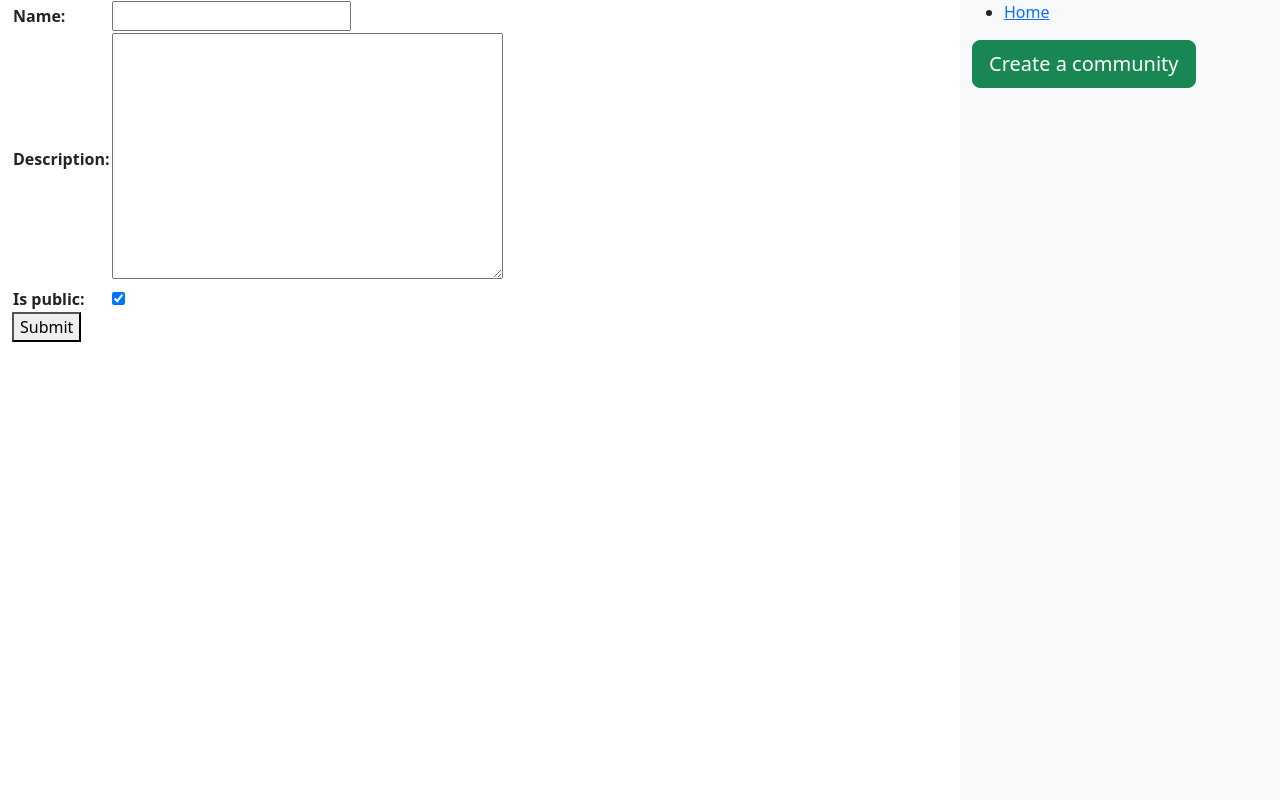
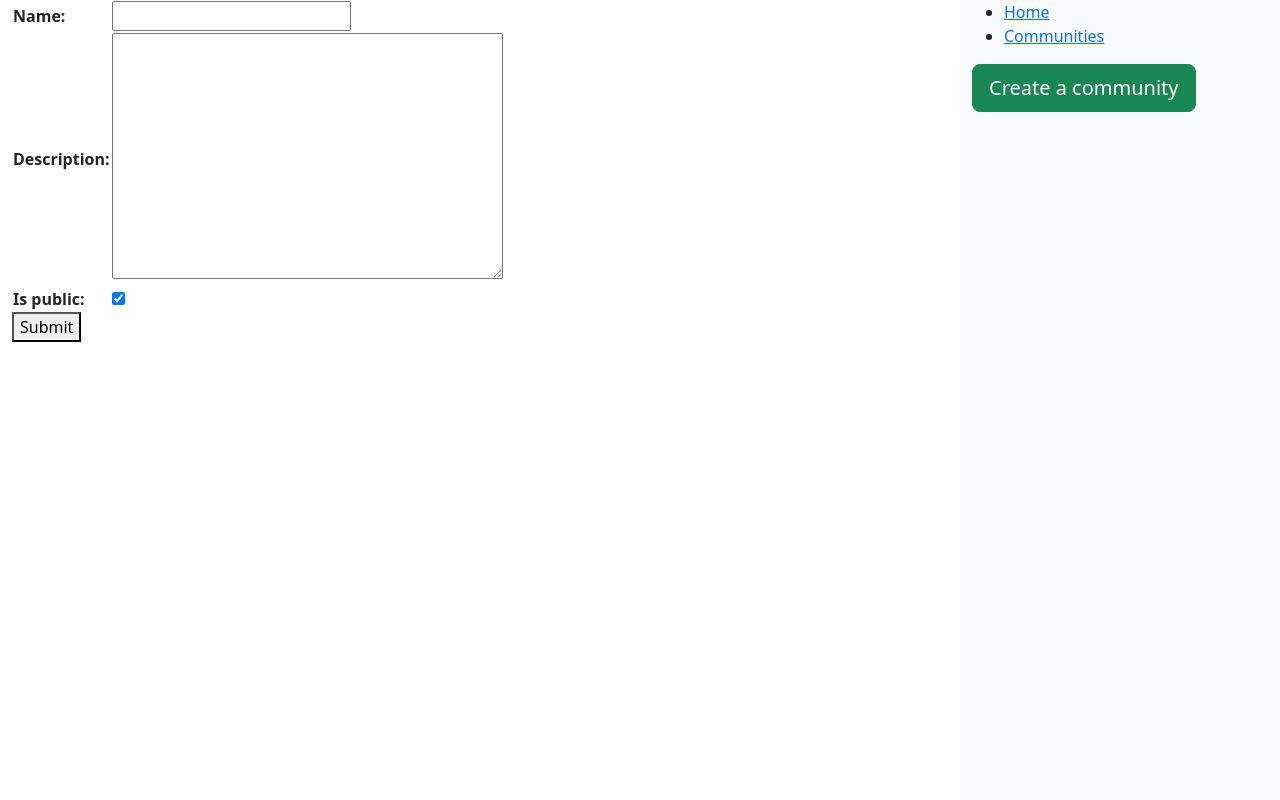
Before and after one commit to aaldaber/SWE573-Spring-2024, a Django app: page /communities/create/ in a window 1280 px wide. Run offline with Django 4.2, Linux system fonts and the light colour scheme; parts of the project's set-up code (start-up, migrations or seed data) failed here and were passed over; some libraries are stand-ins or nearby versions.

Commit message:
some changes to community pages

```diff
--- a/cbis/cbis/urls.py
+++ b/cbis/cbis/urls.py
@@ -24,6 +24,6 @@ urlpatterns = [
     path("communities/", comm_views.community_list, name="community_list"),
     path("communities/create/", comm_views.community_create, name="community_create"),
     path("communities/<uuid:commid>/", comm_views.community_detail, name="community_detail"),
-    path("communities/<uuid:commid>/templates/", comm_views.community_templates_list),
+    path("communities/<uuid:commid>/templates/", comm_views.community_templates_list, name="community_templates_list"),
     path("communities/<uuid:commid>/<int:postid>/", comm_views.post_detail, name="postdetail"),
 ]
--- a/cbis/community/templates/community/base.html
+++ b/cbis/community/templates/community/base.html
@@ -25,6 +25,7 @@
             {% block sidebar %}
             <ul>
                 <li><a href="{% url 'index' %}">Home</a></li>
+                <li><a href="{% url 'community_list' %}">Communities</a></li>
             </ul>
                 <div class="col-12">
                 <a href="{% url 'community_create' %}" class="btn btn-success btn-lg">
--- a/cbis/community/templates/community/community_detail.html
+++ b/cbis/community/templates/community/community_detail.html
@@ -6,7 +6,9 @@
   <h5 class="card-header">{{ community.name }}</h5>
   <div class="card-body">
     <p class="card-text">{{ community.description }}</p>
-    <a href="#" class="btn btn-primary">Go somewhere</a>
+      {% if is_moderator or is_owner %}
+    <a href="{% url 'community_templates_list' community.id %}" class="btn btn-primary">Templates</a>
+      {% endif %}
   </div>
 </div>
     <div class="list-group">
--- a/cbis/community/views.py
+++ b/cbis/community/views.py
@@ -45,10 +45,15 @@ def community_detail(request, commid):
     try:
         community = Community.objects.get(pk=commid)
         posts = community.posts.all().order_by('-date_created')
+        is_member = request.user.followed_communities.filter(id=community.id).exists()
+        is_moderator = request.user.moderated_communities.filter(id=community.id).exists()
+        is_owner = request.user.owned_communities.filter(id=community.id).exists()
     except Community.DoesNotExist:
         raise Http404
 
-    return render(request, 'community/community_detail.html', {'community': community, 'posts': posts})
+    return render(request, 'community/community_detail.html', {'community': community, 'posts': posts,
+                                                               'is_member': is_member, 'is_moderator': is_moderator,
+                                                               'is_owner': is_owner})
 
 
 def community_list(request):
@@ -59,10 +64,17 @@ def community_list(request):
 def community_templates_list(request, commid):
     try:
         community = Community.objects.get(pk=commid)
+        is_member = request.user.followed_communities.filter(id=community.id).exists()
+        is_moderator = request.user.moderated_communities.filter(id=community.id).exists()
+        is_owner = request.user.owned_communities.filter(id=community.id).exists()
     except Community.DoesNotExist:
         raise Http404
 
-    return render(request, 'community/template_list.html', {'template_list': community.post_templates.all()})
+    return render(request, 'community/template_list.html', {'template_list': community.post_templates.all(),
+                                                            'community': community,
+                                                            'is_member': is_member,
+                                                            'is_moderator': is_moderator,
+                                                            'is_owner': is_owner})
 
 
 def community_templates_create(request, commid):
```
Also changed, not shown: cbis/community/templates/community/template_list.html (+10 -1 lines).
